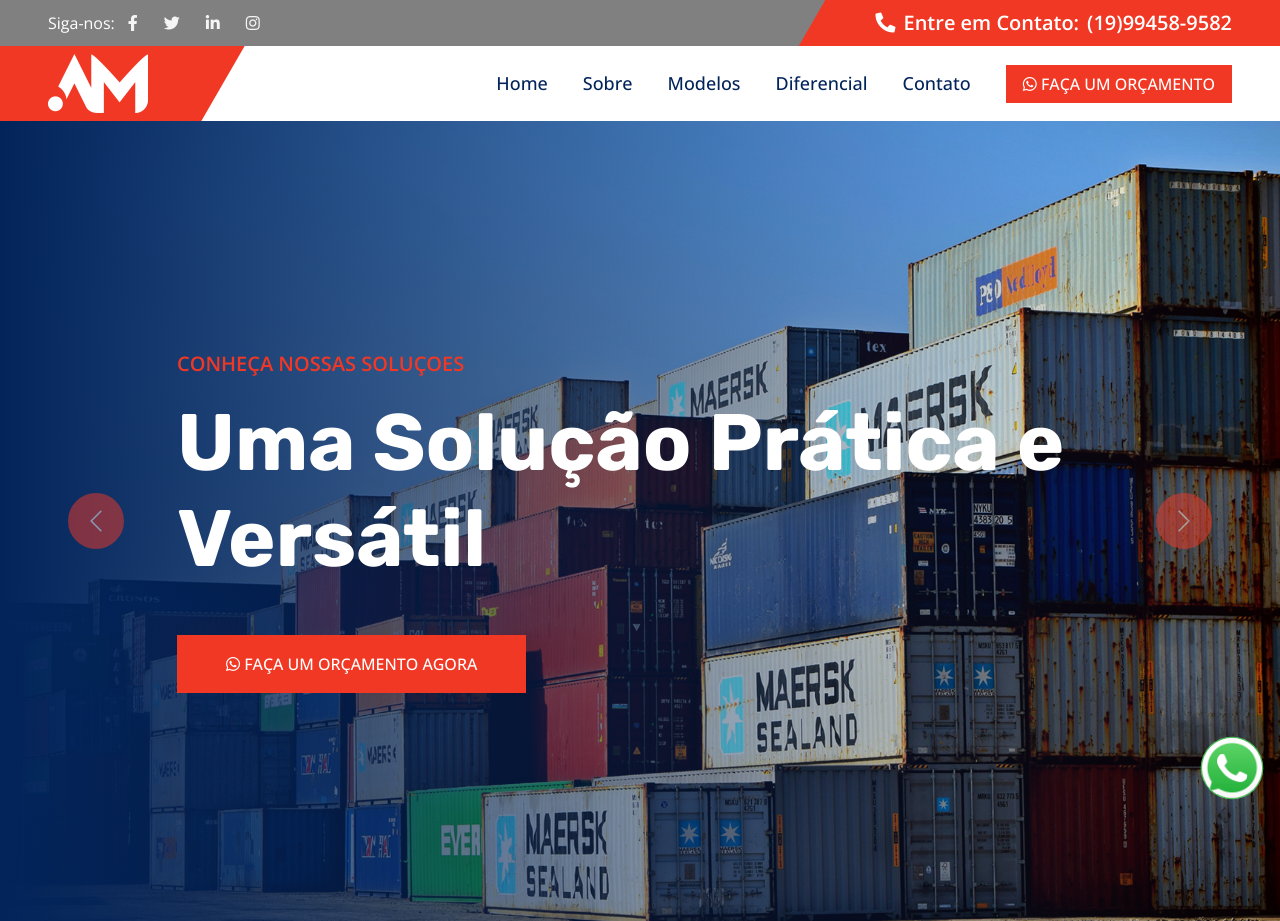
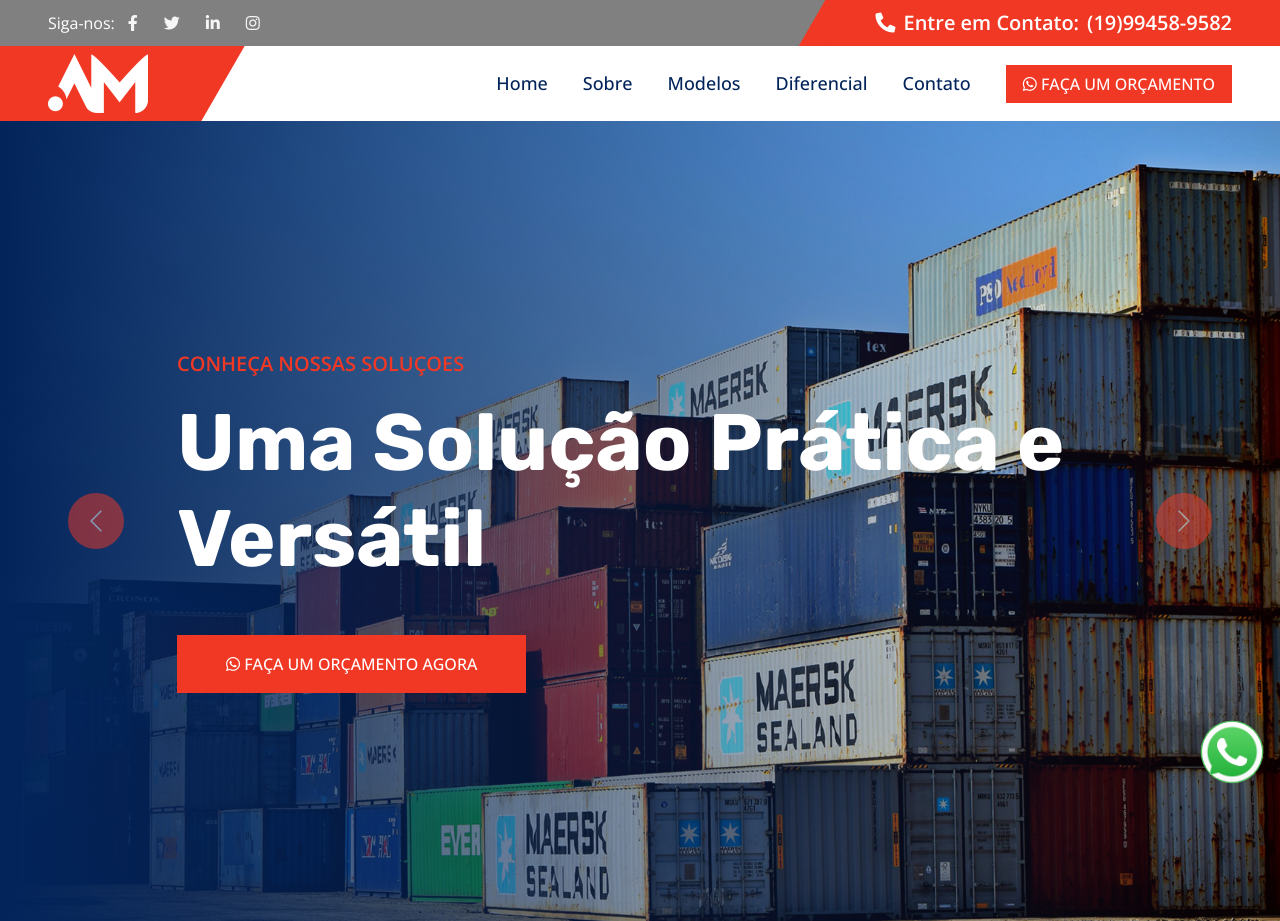
Before and after one commit to leccorside/am, a plain HTML site: page index.html in a window 1280 px wide. Shown: the top 921 px of the page. Drawn offline with nearby package versions, Linux system fonts and the light colour scheme.

Commit message:
Update style.css

```diff
--- a/style.css
+++ b/style.css
@@ -149,7 +149,7 @@
 
 .ico-whats {
     position: fixed;
-    top: 91%;
+    top: 89%;
     right: 0.6%;
     padding: 10px;
     z-index: 10000000;
```
